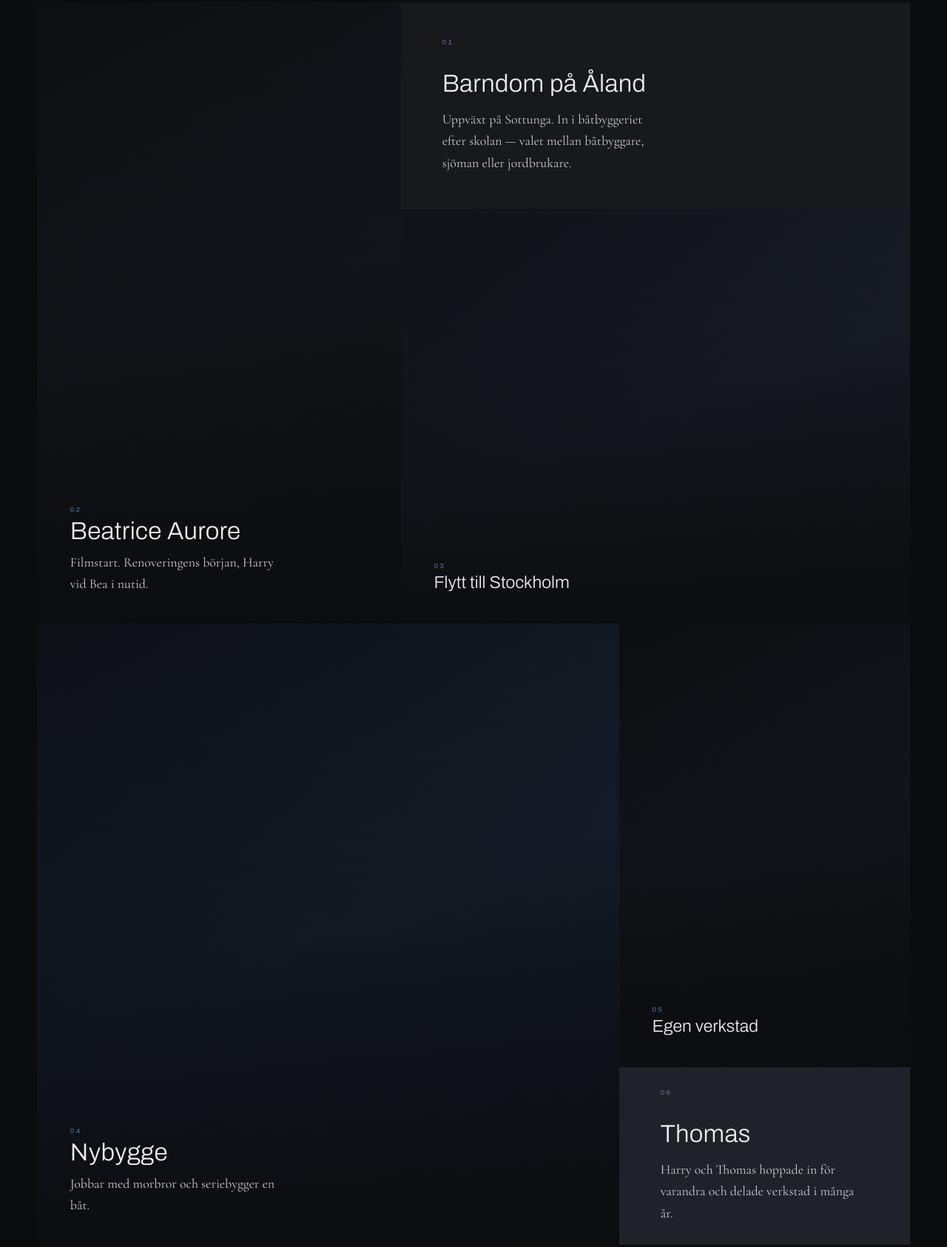
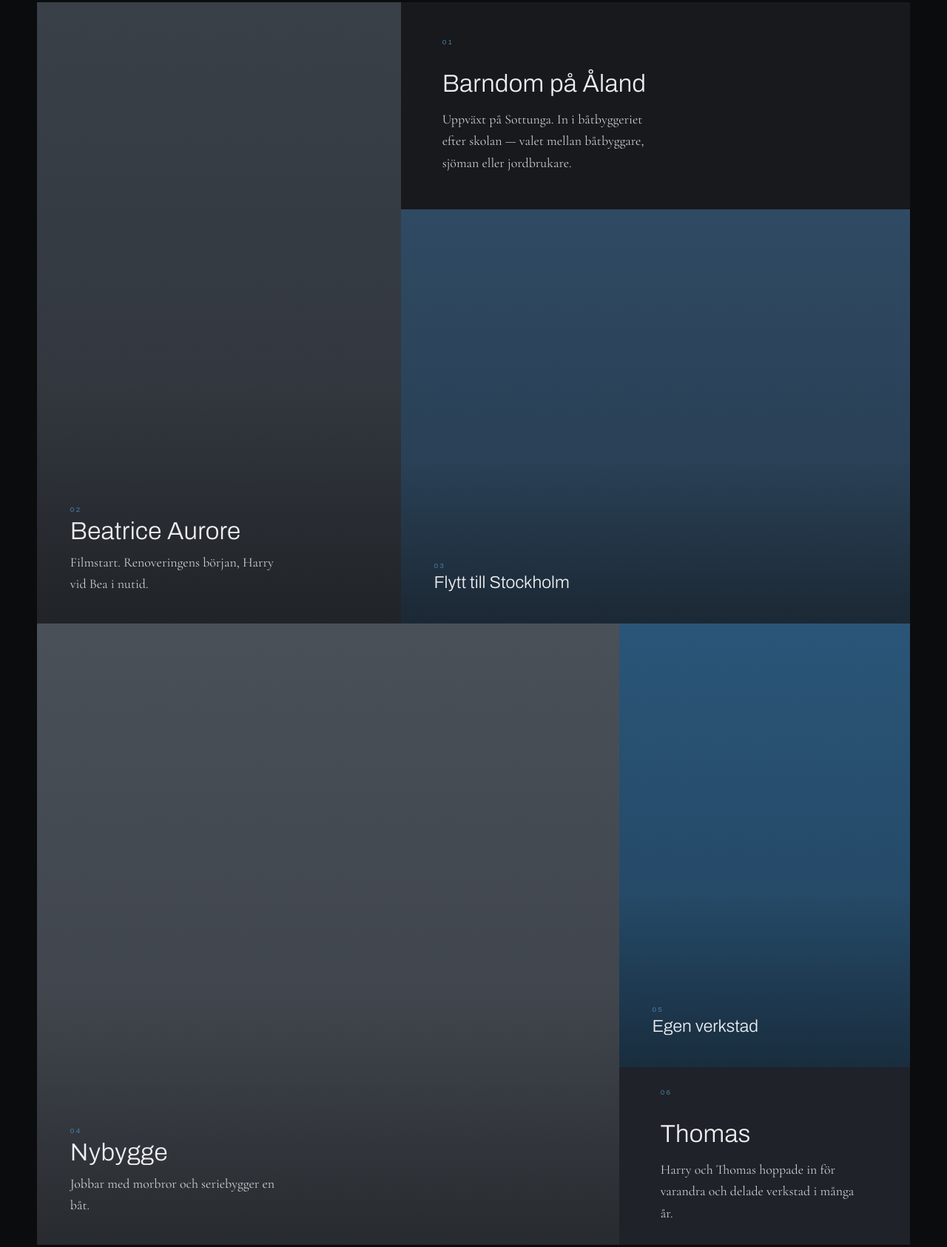
Before and after one commit to matsbprod/harryjohans, a plain HTML site: page index.html in a window 1280 px wide. Shown: the part 1135-2821 px from the top of the page at 74% size. Drawn offline with nearby package versions, Linux system fonts and the light colour scheme.

Commit message:
Update style.css

```diff
--- a/css/style.css
+++ b/css/style.css
@@ -338,10 +338,20 @@ img { display: block; width: 100%; height: 100%; object-fit: cover; }
   letter-spacing: .14em; text-transform: uppercase;
   color: rgba(61,106,143,.35);
 }
-.ph-1 { background: linear-gradient(160deg,#0d0f12,#161a20,#0f1216); }
-.ph-2 { background: linear-gradient(160deg,#101318,#1a1f28,#12161c); }
-.ph-3 { background: linear-gradient(160deg,#0e1116,#182030,#101620); }
-.ph-4 { background: linear-gradient(160deg,#0c0e11,#151920,#0e1116); }
+/* Tydligt synliga platshållarfärger (grått/blått) — byt till bild sen */
+.ph-1 { background: #3a4048; }               /* grått */
+.ph-2 { background: #2f4a63; }               /* blågrått */
+.ph-3 { background: #4a5058; }               /* ljusare grått */
+.ph-4 { background: #2a5578; }               /* blått */
+
+/* Lättare overlay när cellen är en färgplatshållare (grid-arbete) */
+.inner.ph ~ .f-overlay {
+  background: linear-gradient(to bottom,
+    rgba(11,12,14,0) 0%,
+    rgba(11,12,14,.15) 60%,
+    rgba(11,12,14,.55) 100%);
+}
+
 
 /* ── Citat-sektion ──────────────────────────────────────── */
 .quote-band {
```
